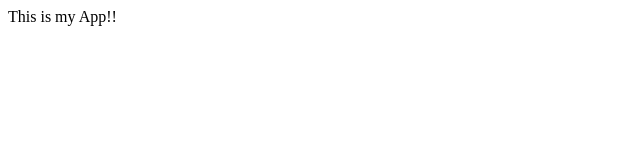
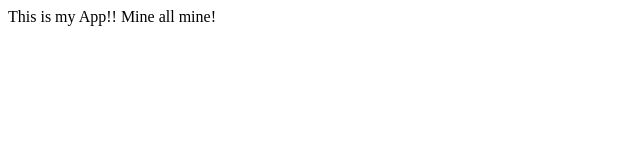
Before and after one commit to okeefezoom/app-sample, a plain HTML site: page index.html in a window 1280 px wide. Shown: the whole page, without its empty margins (0-640 px from the left). Drawn offline with Linux system fonts and the light colour scheme.

Commit message:
2 nd commit

```diff
--- a/index.html
+++ b/index.html
@@ -4,5 +4,6 @@
     </head>
     <body>
         This is my App!!
+        Mine all mine!
     </body>
 </html>
```
